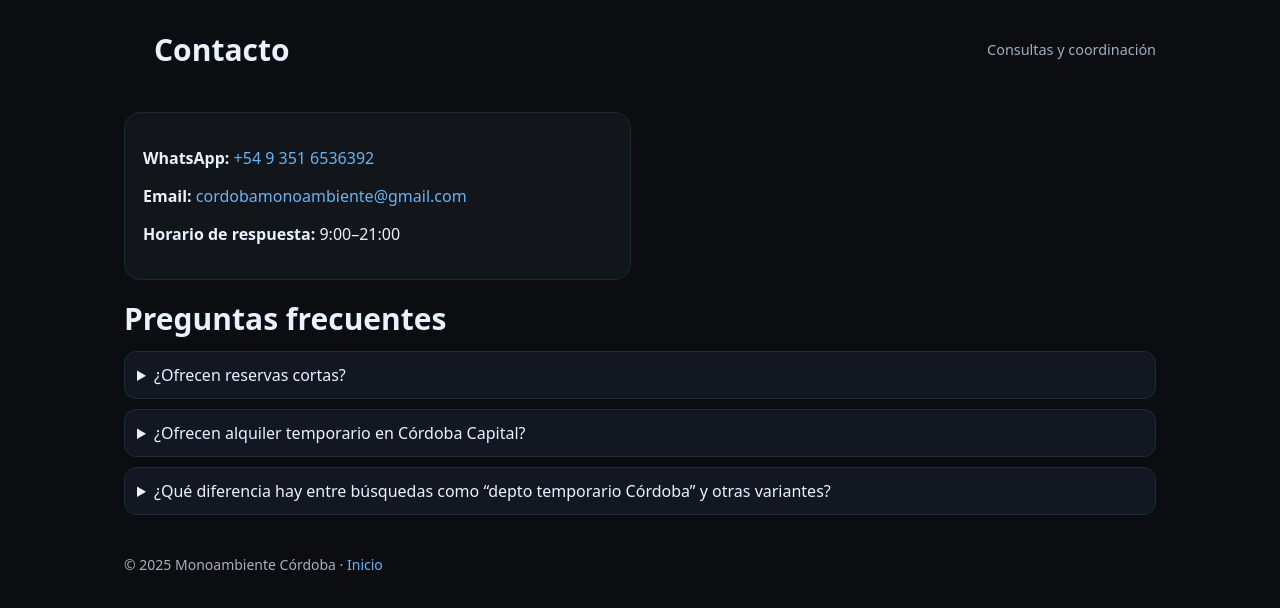
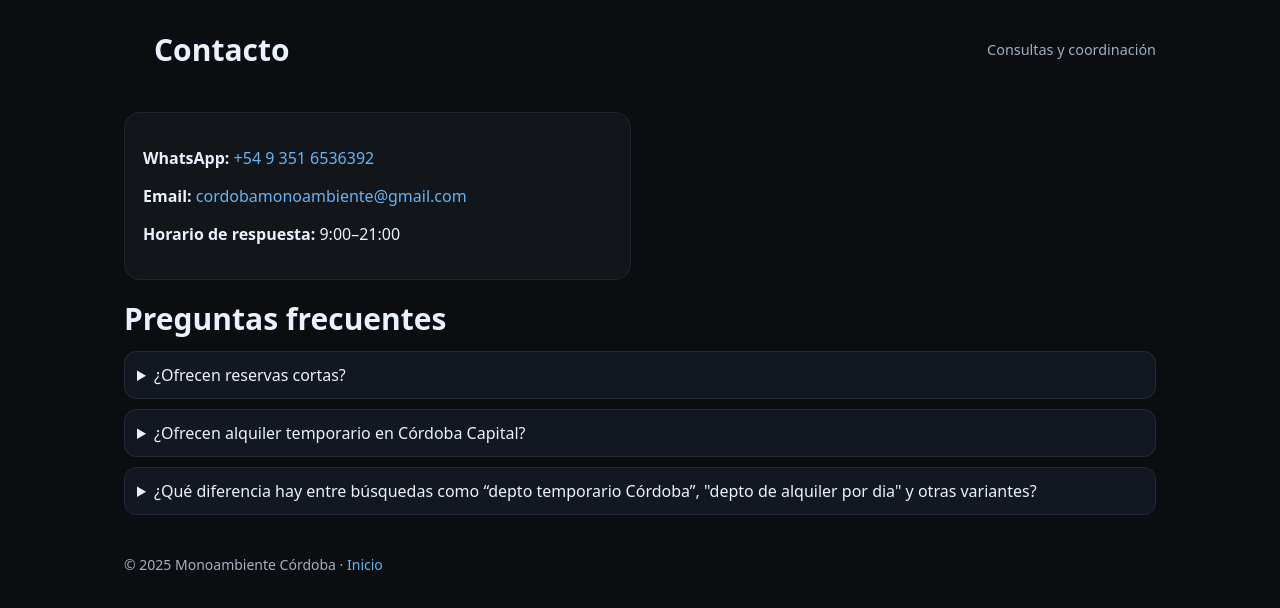
Before and after one commit to sur209/monoambientelanding, a plain HTML site: page depto_temporario.html in a window 1280 px wide. Shown: the part 2515-3123 px from the top of the page. Drawn offline with Linux system fonts and the light colour scheme.

Commit message:
Update depto_temporario.html

```diff
--- a/depto_temporario.html
+++ b/depto_temporario.html
@@ -271,7 +271,7 @@
         <p>Sí, alquiler temporario en Córdoba Capital. Consultá disponibilidad y precios.</p>
       </details>
       <details>
-        <summary>¿Qué diferencia hay entre búsquedas como “depto temporario Córdoba” y otras variantes?</summary>
+        <summary>¿Qué diferencia hay entre búsquedas como “depto temporario Córdoba”, "depto de alquiler por dia" y otras variantes?</summary>
         <p>En la práctica, todas apuntan a estadías breves. Si buscás más tiempo, consulta nuestra opción de <a href="#">alquiler mensual</a>.</p>
       </details>
     </section>
```
